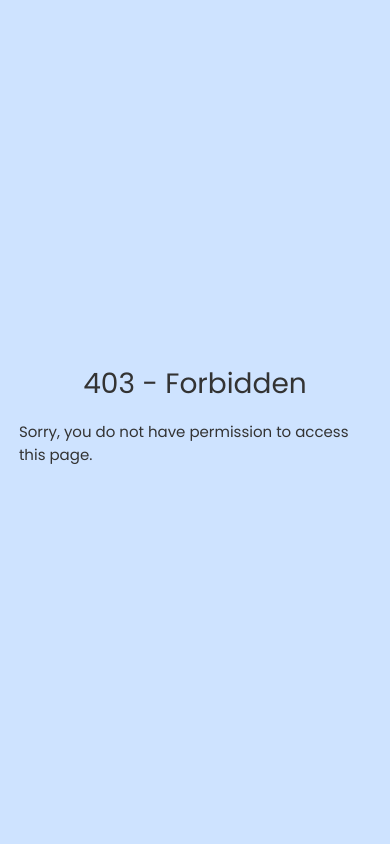
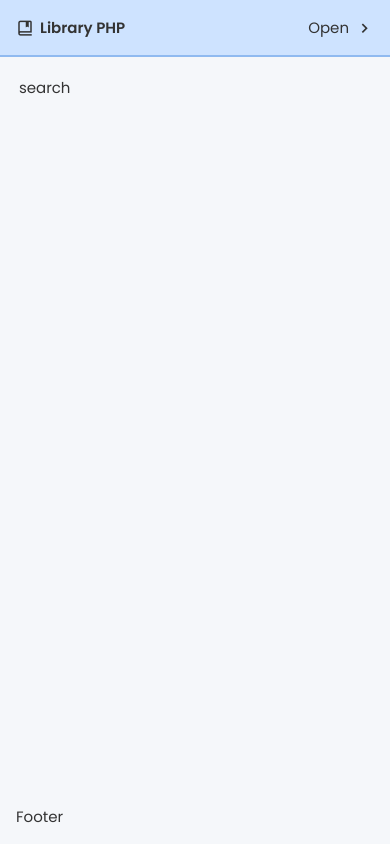
Before and after one commit to JesperD17/Library-php, a PHP site: page /search in a window 390 px wide. Run offline with PHP 8.4, Linux system fonts and the light colour scheme.

Commit message:
Edited: Frontend file folders; Added: js file

```diff
--- a/actions/auth/registerUser.php
+++ b/actions/auth/registerUser.php
@@ -15,7 +15,7 @@ try {
     exit();
 
 } catch (PDOException $e) {
-    if ($e->getCode() === 23000) {
+    if ($e->getCode() == 23000) {
         $_SESSION['message'] = [
             'classes' => 'errorMessage',
             'text' => 'Username or email already taken. Please try again.'
--- a/assets/component.css
+++ /dev/null
@@ -1,11 +0,0 @@
-.logo {
-  display: flex;
-  align-items: center;
-  gap: 0.4em;
-  font-weight: 600;
-  font-size: clamp(1rem, 2.5vw, 2rem);
-}
-
-.logo i {
-  font-size: 1.2em;
-}
--- /dev/null
+++ b/assets/css/component.css
@@ -0,0 +1,54 @@
+/* header */
+.logo {
+  display: flex;
+  align-items: center;
+  gap: 0.4em;
+  font-weight: 600;
+  font-size: clamp(1rem, 2.5vw, 2rem);
+}
+
+.logo i {
+  font-size: 1.2em;
+}
+
+.openMenuBtn {
+  cursor: pointer;
+  position: relative;
+}
+
+.hide-menu {
+  opacity: 0;
+  position: absolute;
+  top: 40px;
+  right: 0;
+  transform: translateY(-8px) scaleY(0.98);
+  transform-origin: top;
+  transition: opacity 0.25s ease, transform 0.25s ease;
+  pointer-events: none;
+}
+
+.open .hide-menu {
+  opacity: 1;
+  position: absolute;
+  transform: translateY(0) scaleY(1);
+  pointer-events: auto;
+}
+
+.dropdown-menu {
+  position: absolute;
+  top: 40px;
+  width: 100px;
+  left: unset;
+  right: 0;
+  background-color: var(--color-background-alt);
+  border-radius: var(--border-radius);
+  padding: var(--margin-padding);
+  z-index: 2;
+  align-items: baseline;
+}
+
+.link {
+  text-decoration: none;
+  color: var(--color-text);
+  font-weight: 500;
+}
--- a/assets/global.css
+++ b/assets/css/global.css
@@ -10,6 +10,11 @@
     --color-background: #f5f7fa;
     --color-text-primary: #333333;
     --color-text-secondary: white;
+}
+
+* {
+    scroll-behavior: smooth;
+    transition: all 0.2s ease-in-out;
 }
 
 html, body {
@@ -48,6 +53,11 @@ html, body {
 
 .bold {
     font-weight: 600;
+}
+
+/* icons */
+.icon-s {
+    font-size: 20px;
 }
 
 /* padding, margin, radius etc */
@@ -154,8 +164,24 @@ html, body {
     gap: 12px;
 }
 
+.gap-s {
+    gap: 5px;
+}
+
 .full-width {
     width: 100%;
+}
+
+.hideDesktop {
+    display: none;
+}
+
+.hideMobile {
+    display: flex;
+}
+
+.turnDiv {
+    transform: rotate(90deg);
 }
 
 /* fonts */
@@ -214,3 +240,13 @@ input.border:focus-visible {
     border-radius: var(--border-radius);
     color: var(--color-text-secondary);
 }
+
+@media only screen and (max-width: 500px) {
+    .hideDesktop {
+        display: flex;
+    }
+
+    .hideMobile {
+        display: none;
+    }
+}
--- /dev/null
+++ b/assets/js/global.js
@@ -0,0 +1,27 @@
+function openCloseMenu(e) {
+    e.preventDefault();
+
+    const div = e.currentTarget;
+    const parent = div.parentElement;
+    const icon = div.querySelector('.bx');
+    if (!div || !parent || !icon) return;
+    console.log(parent);
+
+
+    parent.classList.toggle('open');
+    icon.classList.toggle('turnDiv', parent.classList.contains('open'));
+
+    if (parent.classList.contains('open')) {
+        const handleOutsideClick = (ev) => {
+            console.log(ev);
+
+            if (!div.contains(ev.target)) {
+                parent.classList.remove('open');
+                icon.classList.remove('turnDiv');
+                document.removeEventListener('click', handleOutsideClick);
+            }
+            document.removeEventListener('click', handleOutsideClick);
+        };
+        setTimeout(() => document.addEventListener('click', handleOutsideClick), 0);
+    }
+}
--- a/includes/header.php
+++ b/includes/header.php
@@ -1,9 +1,35 @@
+<?php
+include 'actions/includes/authCheck.php';
+
+$auth = requireAuth();
+?>
+
 <div class="flex-row justify-between padding-all bg-background-alt border-btm">
     <div class="logo"><i class='bx bx-book-bookmark'></i> Library PHP</div>
-    <div>
-        <a href="./home">Home</a> |
-        <a href="./search">Search</a> |
-        <a href="./login">Login</a> |
-        <a href="./register">Register</a>
+    <div class="openMenuBtn hideDesktop">
+        <div class="flex-row align-center gap-s" onclick="openCloseMenu(event)">
+            Open
+            <i class='icon-s bx bx-chevron-right'></i>
+        </div>
+        <div class="flex-col flex-align gap border hide-menu dropdown-menu">
+            <a class="link" href="./home">Home</a>
+            <a class="link" href="./search">Search</a>
+            <?php if (!$auth) { ?>
+            <a class="link" href="./login">Login</a>
+            <a class="link" href="./register">Register</a>
+            <?php } else { ?>
+            <a class="link" href="./profile">Profile</a>
+            <?php } ?>
+        </div>
+    </div>
+    <div class="flex-row flex-align gap hideMobile">
+        <a class="link" href="./home">Home</a>
+        <a class="link" href="./search">Search</a>
+        <?php if (!$auth) { ?>
+        <a class="link" href="./login">Login</a>
+        <a class="link" href="./register">Register</a>
+        <?php } else { ?>
+        <a class="link" href="./profile">Profile</a>
+        <?php } ?>
     </div>
 </div>
--- /dev/null
+++ b/includes/js.php
@@ -0,0 +1,8 @@
+<script>
+    <?php
+    $js = file_get_contents(__DIR__ . '/../assets/js/global.js');
+    if ($js !== false) {
+        echo $js;
+    }
+    ?>
+</script>
--- a/includes/styles.php
+++ b/includes/styles.php
@@ -8,9 +8,11 @@
     }
     echo poppinFonts();
     echo boxiconsFonts();
-    $css = file_get_contents(__DIR__ . '/../assets/global.css') . "\n";
-    $css .= file_get_contents(__DIR__ . '/../assets/forms.css') . "\n";
-    $css .= file_get_contents(__DIR__ . '/../assets/component.css') . "\n";
-    echo $css;
+    $css = file_get_contents(__DIR__ . '/../assets/css/global.css') . "\n";
+    $css .= file_get_contents(__DIR__ . '/../assets/css/forms.css') . "\n";
+    $css .= file_get_contents(__DIR__ . '/../assets/css/component.css') . "\n";
+    if ($css !== false) {
+        echo $css;
+    }
     ?>
 </style>
--- a/includes/template.php
+++ b/includes/template.php
@@ -10,6 +10,7 @@ function renderPage($view, $data = []) {
         <meta name="viewport" content="width=device-width, initial-scale=1">
         <title>Library PHP</title>
         <?php include 'includes/styles.php'; ?>
+        <?php include 'includes/js.php'; ?>
     </head>
     <body>
     <div class="h-100-w-100 flex-col bg-background">
--- a/index.php
+++ b/index.php
@@ -10,15 +10,16 @@ if ($page === '') $page = 'home';
 $path = "pages/$page.php";
 $actionPath = "actions/$page.php";
 
-$authPaths = ["search"];
+$authPaths = ["profile"];
 
 if (file_exists($path) && in_array($page, $authPaths)) {
     include 'actions/includes/authCheck.php';
     if (!requireAuth()) {
         renderErrorPage('403');
         exit;
+    } else {
+        renderPage($page);
     }
-    renderPage($page);
 } else if (file_exists($path)) {
     renderPage($page);
 } else if (file_exists($actionPath)) {
```
Also changed, not shown: assets/css/forms.css (renamed from assets/forms.css).
